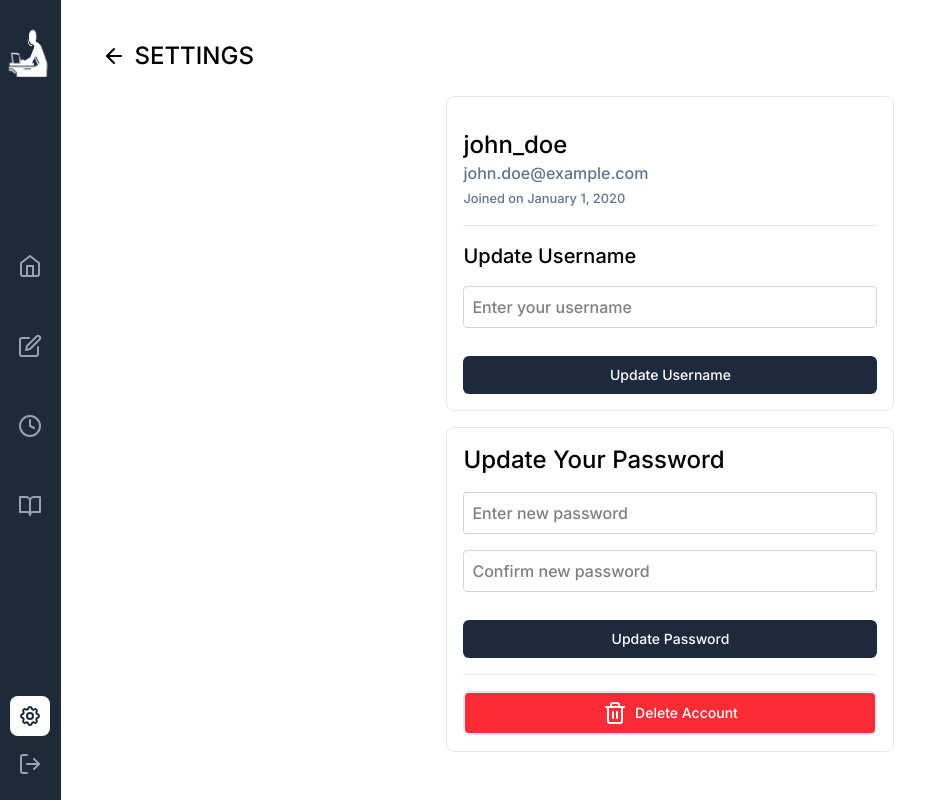
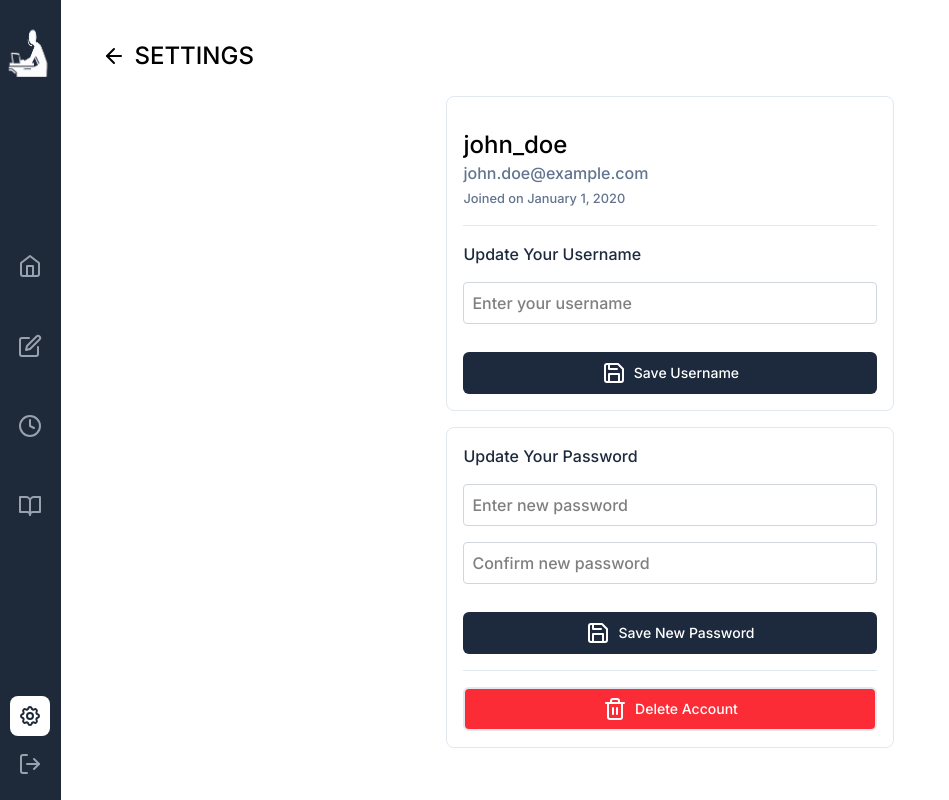
Before and after one commit to JamarTG/capstone, a React (Vite) app in the folder frontend/: page /settings in a window 1280 px wide. Shown: the whole page, without its empty margins (0-949 px from the left). Built offline with nearby package versions, Linux system fonts and the light colour scheme.

Commit message:
Improve Syling of Settings Page

```diff
--- a/frontend/src/pages/settings.tsx
+++ b/frontend/src/pages/settings.tsx
@@ -12,7 +12,7 @@ const Settings = () => {
           <p className="text-slate-500">{user.email}</p>
           <small className="text-slate-500">Joined on {user.joinedDate}</small>
           <hr className="my-4 border-slate-200" />
-          <h2 className="text-xl font-semibold mb-4">Update Username</h2>
+          <h2 className="text-md text-slate-800 font-semibold mb-4">Update Your Username</h2>
           <input
             className="w-full p-2 border border-gray-300 rounded mb-4"
             type="text"
@@ -22,11 +22,12 @@ const Settings = () => {
             variant="primary"
             className="py-2 w-full"
           >
-            Update Username
+            <svg xmlns="http://www.w3.org/2000/svg" width="24" height="24" viewBox="0 0 24 24" fill="none" stroke="currentColor" stroke-width="2" stroke-linecap="round" stroke-linejoin="round" className="feather feather-save"><path d="M19 21H5a2 2 0 0 1-2-2V5a2 2 0 0 1 2-2h11l5 5v11a2 2 0 0 1-2 2z"></path><polyline points="17 21 17 13 7 13 7 21"></polyline><polyline points="7 3 7 8 15 8"></polyline></svg>
+            Save Username
           </Button>
         </div>
         <div className="border border-slate-200 rounded-lg p-4 w-full max-w-md">
-          <h2 className="text-2xl font-semibold mb-4">Update Your Password</h2>
+          <h2 className="text-md text-slate-800 font-semibold mb-4">Update Your Password</h2>
           <input
             className="w-full p-2 border border-gray-300 rounded mb-4"
             type="password"
@@ -41,7 +42,8 @@ const Settings = () => {
             variant="primary"
             className="py-2 w-full"
           >
-            Update Password
+            <svg xmlns="http://www.w3.org/2000/svg" width="24" height="24" viewBox="0 0 24 24" fill="none" stroke="currentColor" stroke-width="2" stroke-linecap="round" stroke-linejoin="round" className="feather feather-save"><path d="M19 21H5a2 2 0 0 1-2-2V5a2 2 0 0 1 2-2h11l5 5v11a2 2 0 0 1-2 2z"></path><polyline points="17 21 17 13 7 13 7 21"></polyline><polyline points="7 3 7 8 15 8"></polyline></svg>
+            Save New Password
           </Button>
           <hr className="my-4 border-slate-200" />
           <Button
```
